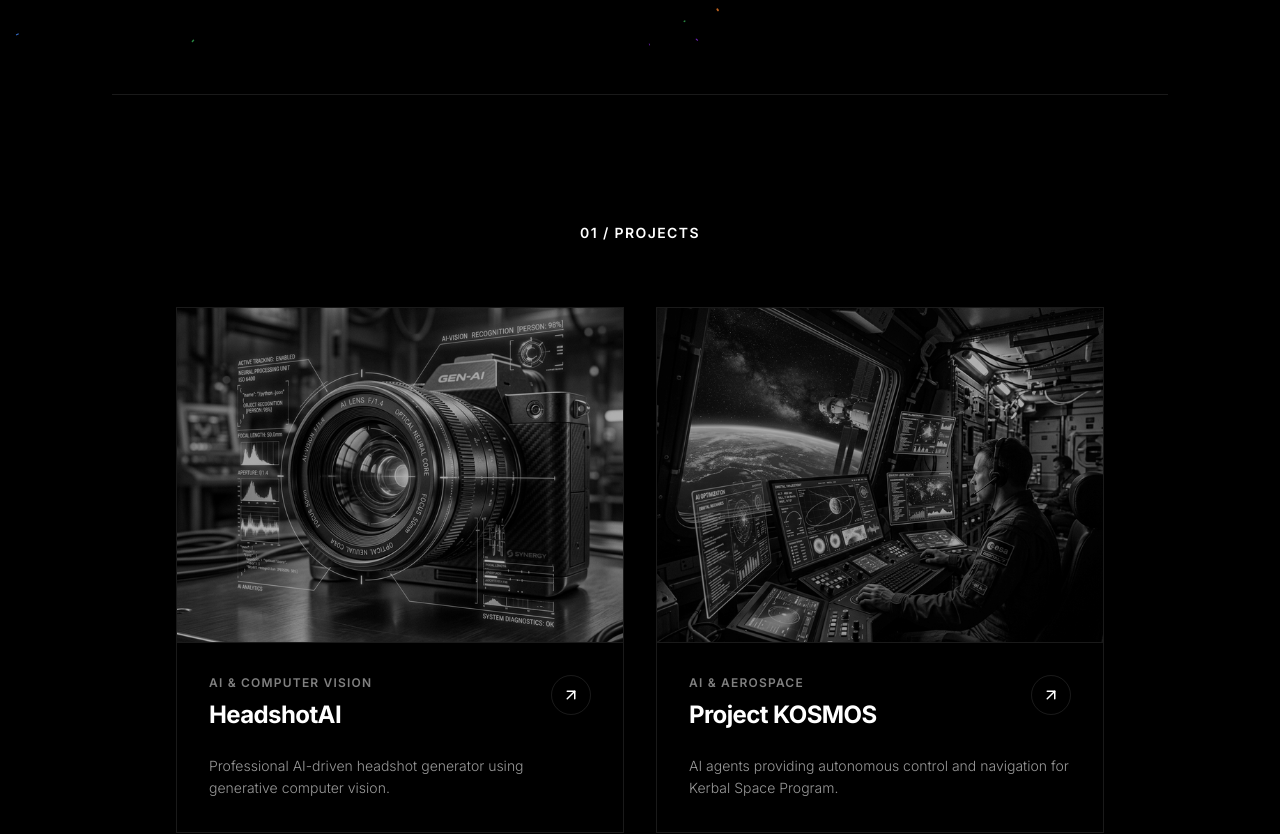
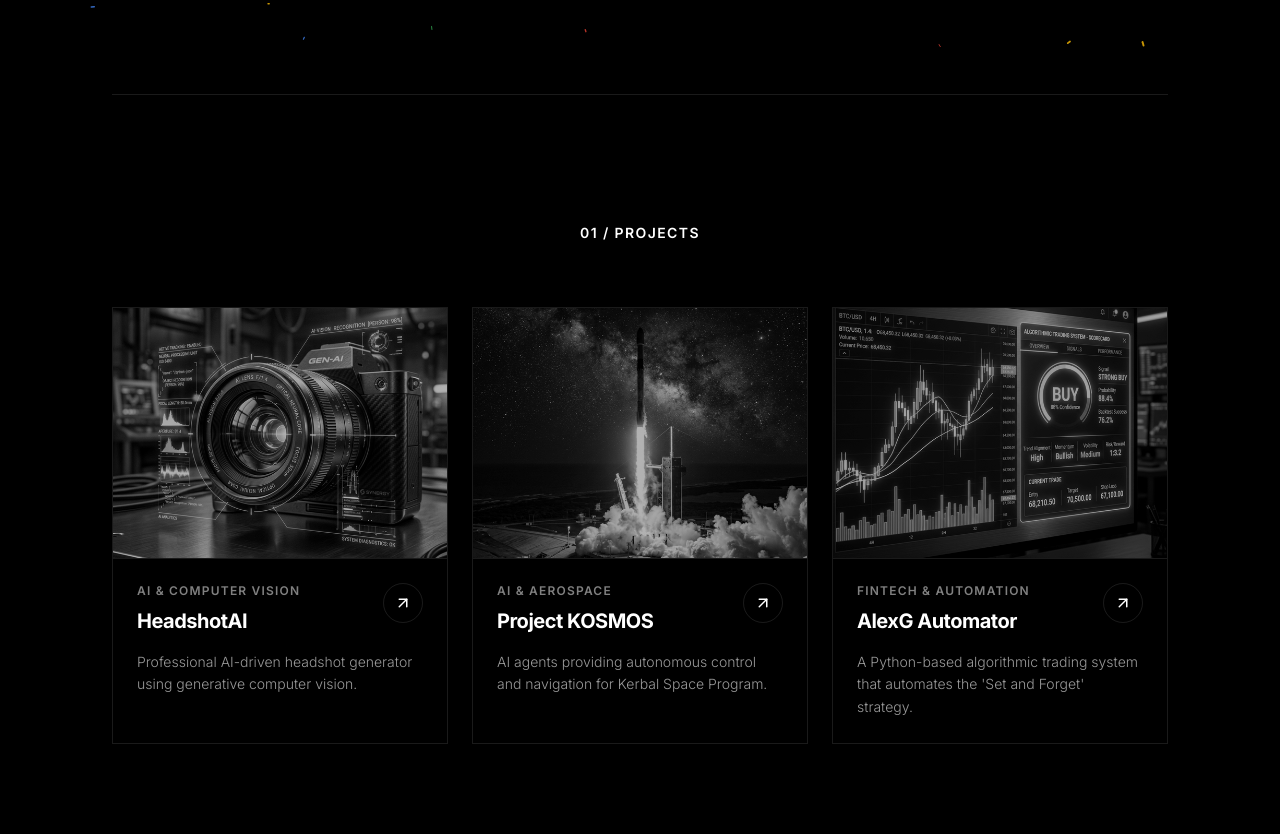
Before and after one commit to yakubmungai/ym-resume-site, a React (Vite) app: page / in a window 1280 px wide. Shown: the part 753-1587 px from the top of the page. Built offline with nearby package versions, Linux system fonts and the light colour scheme.

Commit message:
completed site V1

```diff
--- a/App.bak.tsx
+++ b/App.bak.tsx
@@ -270,7 +270,7 @@ function Hero() {
         initial={{ opacity: 0, y: 20 }}
         animate={{ opacity: 1, y: 0 }}
         transition={{ type: "spring", stiffness: 100, damping: 20, delay: 0.3 }}
-        className="text-lg md:text-xl font-light text-white/70 max-w-2xl mx-auto mb-10"
+        className="text-lg md:text-xl font-light text-white/80 max-w-2xl mx-auto mb-10"
       >
         I'm a New Grad CS major (Fall 2025 @ UFlorida). I've worked with Python, C++, Java,
         SvelteKit, TailwindCSS, SQL, MATLAB, SFML, and Pygame. Currently looking for full-time
@@ -389,7 +389,7 @@ function About() {
         whileInView={{ opacity: 1, y: 0 }}
         viewport={{ once: true, margin: "-100px" }}
         transition={{ type: "spring", stiffness: 100, damping: 20, delay: 0.2 }}
-        className="space-y-8 text-lg md:text-xl font-light text-white/70 leading-relaxed"
+        className="space-y-8 text-lg md:text-xl font-light text-white/80 leading-relaxed"
       >
         <p>
           I'm originally from Tanzania and came to the U.S. as a UWC Davis Scholar at the University of Florida. Navigating that transition on my own solidified a core belief I bring to my career: "luck" is simply the result of showing up every day with curiosity and grit. I don't wait for the right moment to appear; I prefer to build it through consistency and a relentless work ethic.
--- a/index.html
+++ b/index.html
@@ -3,7 +3,7 @@
   <head>
     <meta charset="UTF-8" />
     <meta name="viewport" content="width=device-width, initial-scale=1.0" />
-    <title>Industrial Minimalist Portfolio</title>
+    <title>Jacob J Mungai</title>
   </head>
   <body>
     <div id="root"></div>
--- a/src/App.tsx
+++ b/src/App.tsx
@@ -8,7 +8,8 @@ import React, { useEffect, useRef, useState } from 'react';
 import { ArrowUpRight } from 'lucide-react';
 import pfpImage from '../images/pfp_black_bg.png';
 import headshotAIImage from '../images/headshot_ai.png';
-import kosmosImage from '../images/kosmos.png';
+import kosmosImage from '../images/kosmos_launch.png';
+import alexgAutomatorImage from '../images/alexg_automator.png';
 
 function ParticleBackground() {
   const canvasRef = useRef<HTMLCanvasElement>(null);
@@ -148,7 +149,7 @@ function ParticleBackground() {
       canvas.width = window.innerWidth;
       canvas.height = window.innerHeight;
       particles = [];
-      const numberOfParticles = Math.floor((canvas.width * canvas.height) / 8500);
+      const numberOfParticles = Math.floor((canvas.width * canvas.height) / 4000);
       for (let i = 0; i < numberOfParticles; i++) {
         particles.push(new Particle(canvas.width, canvas.height));
       }
@@ -371,6 +372,15 @@ const PROJECTS = [
     image: kosmosImage,
     href: "https://github.com/cjohnson74/KOSMOS"
   },
+  {
+    id: 3,
+    title: "AlexG Automator",
+    category: "FinTech & Automation",
+    description: "A Python-based algorithmic trading system that automates the 'Set and Forget' strategy.",
+    details: "A Python-based algorithmic trading system that automates the 'Set and Forget' strategy using a weighted probability scorecard. This project integrates with MetaTrader 5 to analyze market structure, identify zones, and execute trades based on a strict confluence score. It features automated risk management and real-time market analysis.",
+    image: alexgAutomatorImage,
+    href: "https://github.com/yakubmungai/fx-alex"
+  },
 ];
 
 function ProjectItem({ project, index }: { project: typeof PROJECTS[0], index: number, key?: React.Key }) {
@@ -397,13 +407,13 @@ function ProjectItem({ project, index }: { project: typeof PROJECTS[0], index: n
           referrerPolicy="no-referrer"
         />
       </div>
-      <div className="p-8 flex flex-col flex-grow">
-        <div className="flex justify-between items-start mb-6">
+      <div className="p-6 flex flex-col flex-grow">
+        <div className="flex justify-between items-start mb-4">
           <div>
             <div className="text-xs font-semibold tracking-widest uppercase opacity-50 mb-2">
               {project.category}
             </div>
-            <h3 className="text-2xl font-bold tracking-tight">
+            <h3 className="text-xl font-bold tracking-tight">
               {project.title}
             </h3>
           </div>
@@ -439,7 +449,7 @@ function ProjectItem({ project, index }: { project: typeof PROJECTS[0], index: n
 
 function Projects() {
   return (
-    <section id="projects" className="py-32 px-6 md:px-12 max-w-5xl mx-auto">
+    <section id="projects" className="py-32 px-6 md:px-12 max-w-6xl mx-auto">
       <div className="mb-16 text-center">
         <motion.h2
           initial={{ opacity: 0, y: 20 }}
@@ -452,7 +462,7 @@ function Projects() {
         </motion.h2>
       </div>
 
-      <div className="grid grid-cols-1 md:grid-cols-2 gap-8">
+      <div className="grid grid-cols-1 md:grid-cols-2 lg:grid-cols-3 gap-6">
         {PROJECTS.map((project, index) => (
           <ProjectItem key={project.id} project={project} index={index} />
         ))}
```
Also changed, not shown: images/alexg_automator.png (added), images/kosmos_launch.png (added).
